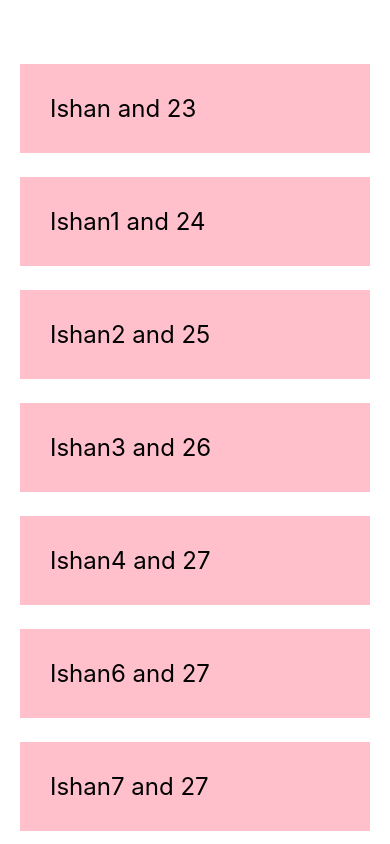
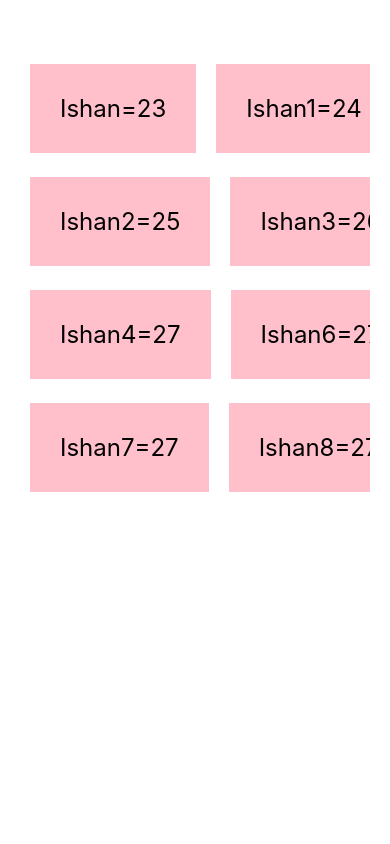
Before and after one commit to ishanEPR/React_Native_Expo, a React Native app: screen / in a window 390 px wide. Built offline with nearby package versions, Linux system fonts and the light colour scheme.

Commit message:
Tutorial-7-FlatList

```diff
--- a/App.js
+++ b/App.js
@@ -98,7 +98,7 @@
 
 ////////////learn
 import React,{useState} from 'react';
-import {StyleSheet,Text,Button,View,ScrollView} from 'react-native';
+import {StyleSheet,Text,Button,View,FlatList} from 'react-native';
 
 
 
@@ -122,7 +122,19 @@ export default function App()
   return (
     <View style={styles.container}>
 
-    <ScrollView>
+    <FlatList
+
+    numColumns={2}
+    keyExtractor={(item)=>item.key}
+
+    data={people}
+    renderItem={({item})=>(
+
+      <Text style={styles.item}>{item.name}={item.age}</Text>
+    )}
+    />
+
+    {/* <ScrollView>
 
          {
       people.map((data)=>(
@@ -137,7 +149,9 @@ export default function App()
       )
     }
 
-    </ScrollView>
+    </ScrollView> */}
+
+
 
 
 
@@ -157,7 +171,8 @@ const styles=StyleSheet.create({
     padding:30,
     marginTop:24,
     backgroundColor:'pink',
-    fontSize:24
+    fontSize:24,
+    marginHorizontal:10
 
   }
 
```
